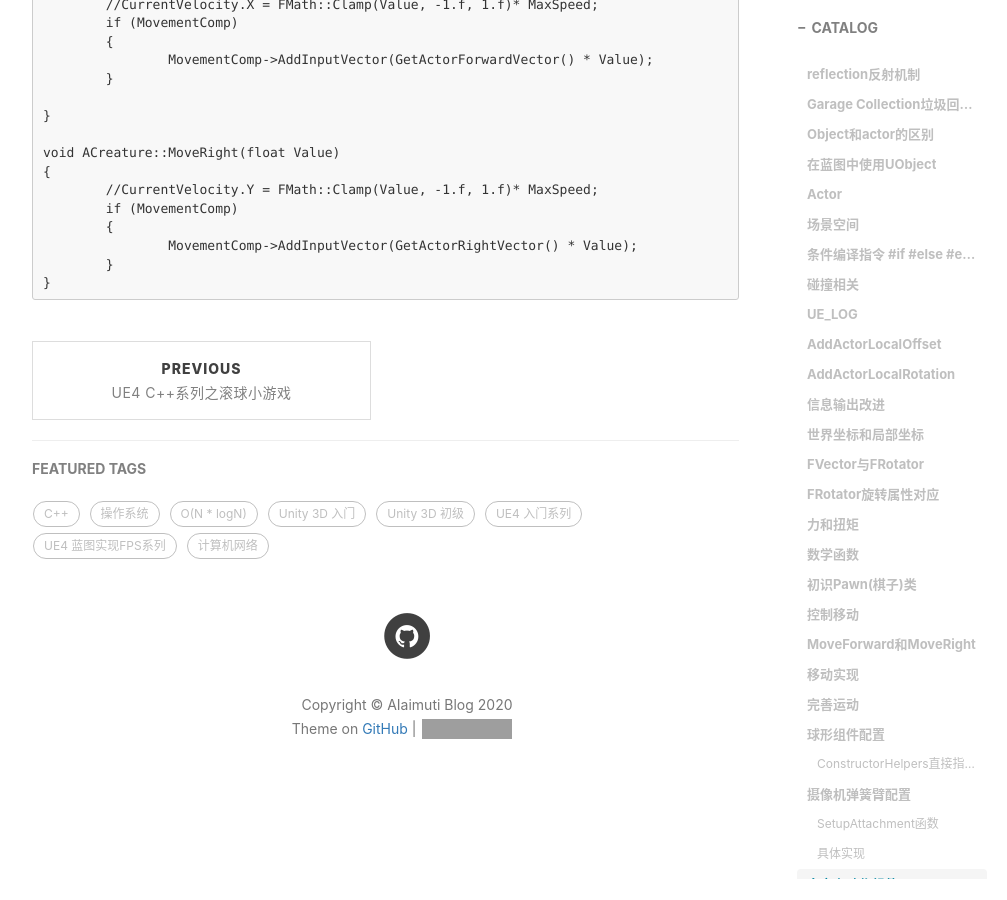
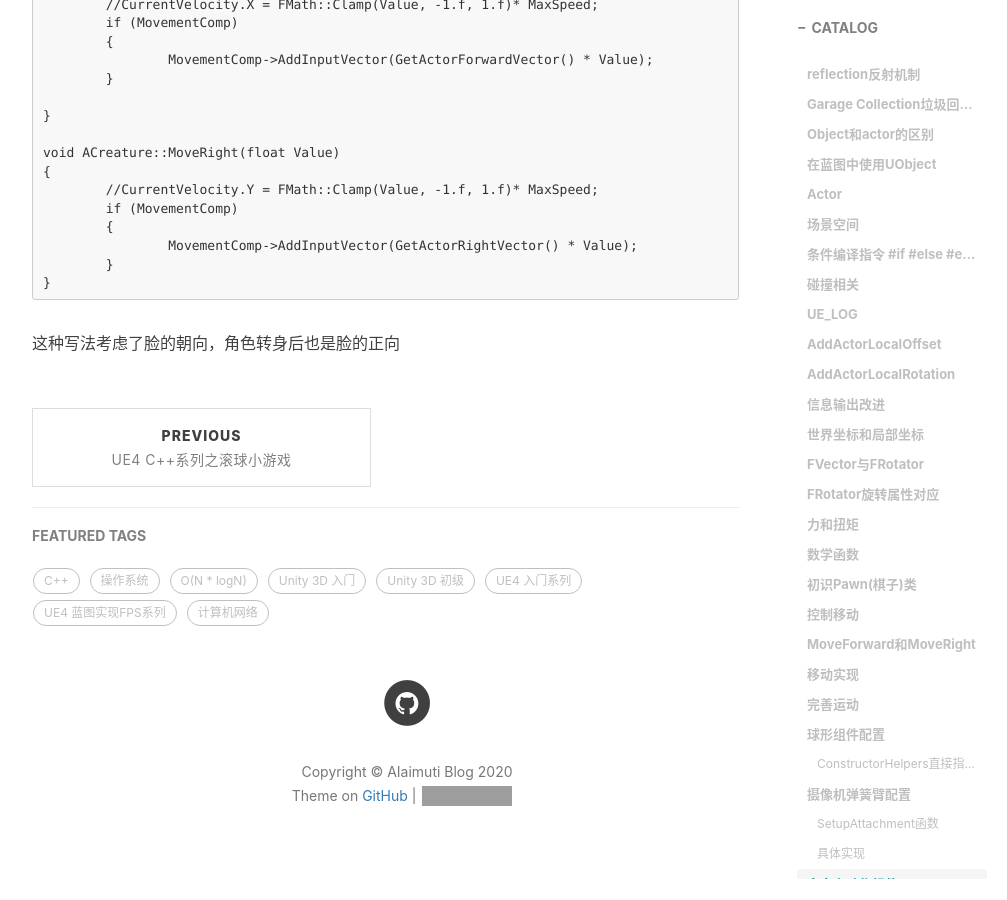
Before and after one commit to AIaimuti/aiaimuti.github.io, a Jekyll site: the page built from _posts/2020-4-23-C++Learn.md, in a window 1280 px wide and 900 px high, scrolled down 9301 px. Shown: the whole window, without its empty margins (233-1240 px from the left). Built offline with Jekyll 4.4.1, drawn with Linux system fonts in a browser that asks for light colours; nearby versions of some CDN libraries; comment, search, counter and statistics services are not loaded; grey boxes are pictures that could not be loaded.

Commit message:
Update 2020-4-23-C++Learn.md

````diff
--- a/_posts/2020-4-23-C++Learn.md
+++ b/_posts/2020-4-23-C++Learn.md
@@ -373,3 +373,4 @@ void ACreature::MoveRight(float Value)
 	}
 }
 ```
+这种写法考虑了脸的朝向，角色转身后也是脸的正向
````
